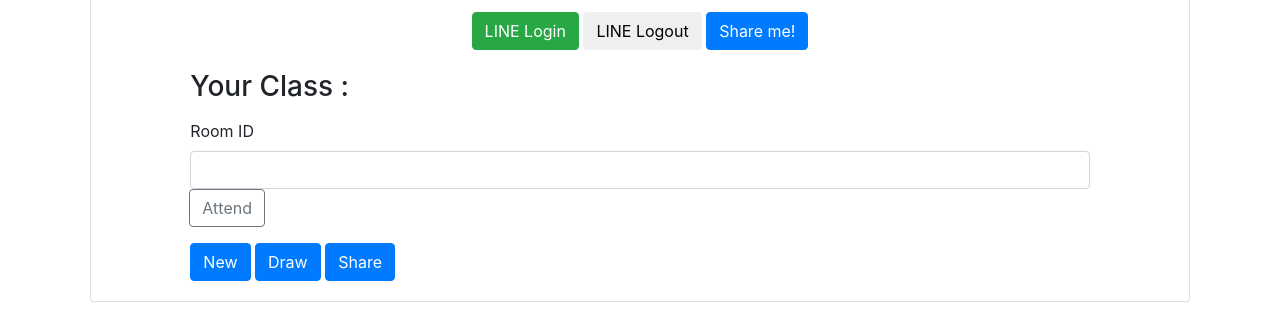
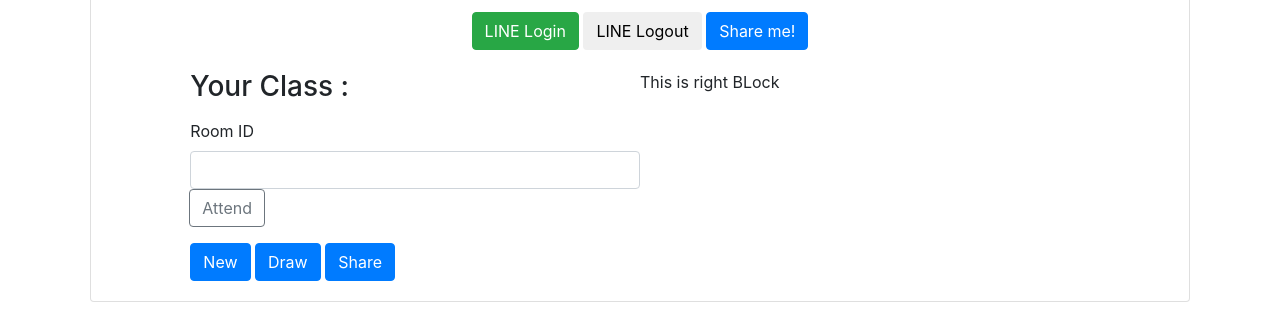
Before and after one commit to a3102a123/Line_card_game, a website: page public/index.html in a window 1280 px wide. Shown: the part 1221-1552 px from the top of the page. Drawn offline with nearby package versions, Linux system fonts and the light colour scheme; no server answers.

Commit message:
Modify css

```diff
--- a/public/index.html
+++ b/public/index.html
@@ -67,8 +67,8 @@
                                             <button type="button" id="shareMeme" class="btn btn-primary">Share</button>
                                         </form>
                                     </div>
-                                    <div class="leftBlock">
-
+                                    <div class="rightBlock">
+                                        <div>This is right BLock </div>
                                     </div>
                                 </div>
 
--- a/public/style.css
+++ b/public/style.css
@@ -11,6 +11,15 @@
     width: 85%;
     margin-left: auto;
     margin-right: auto;
+    display: flex;
+}
+
+.leftBlock {
+    flex: 1;
+}
+
+.rightBlock {
+    flex: 1;
 }
 
 .meme {
```
